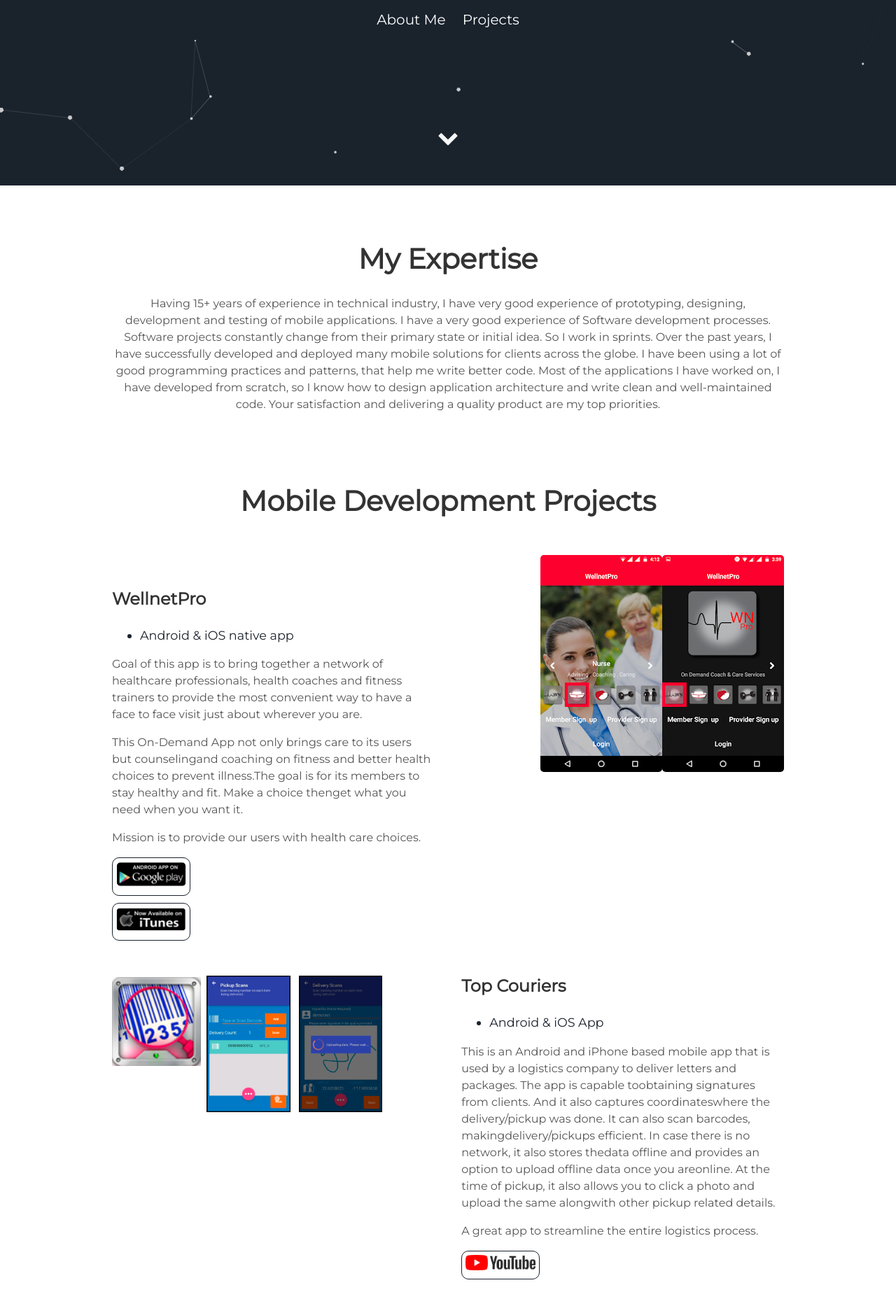
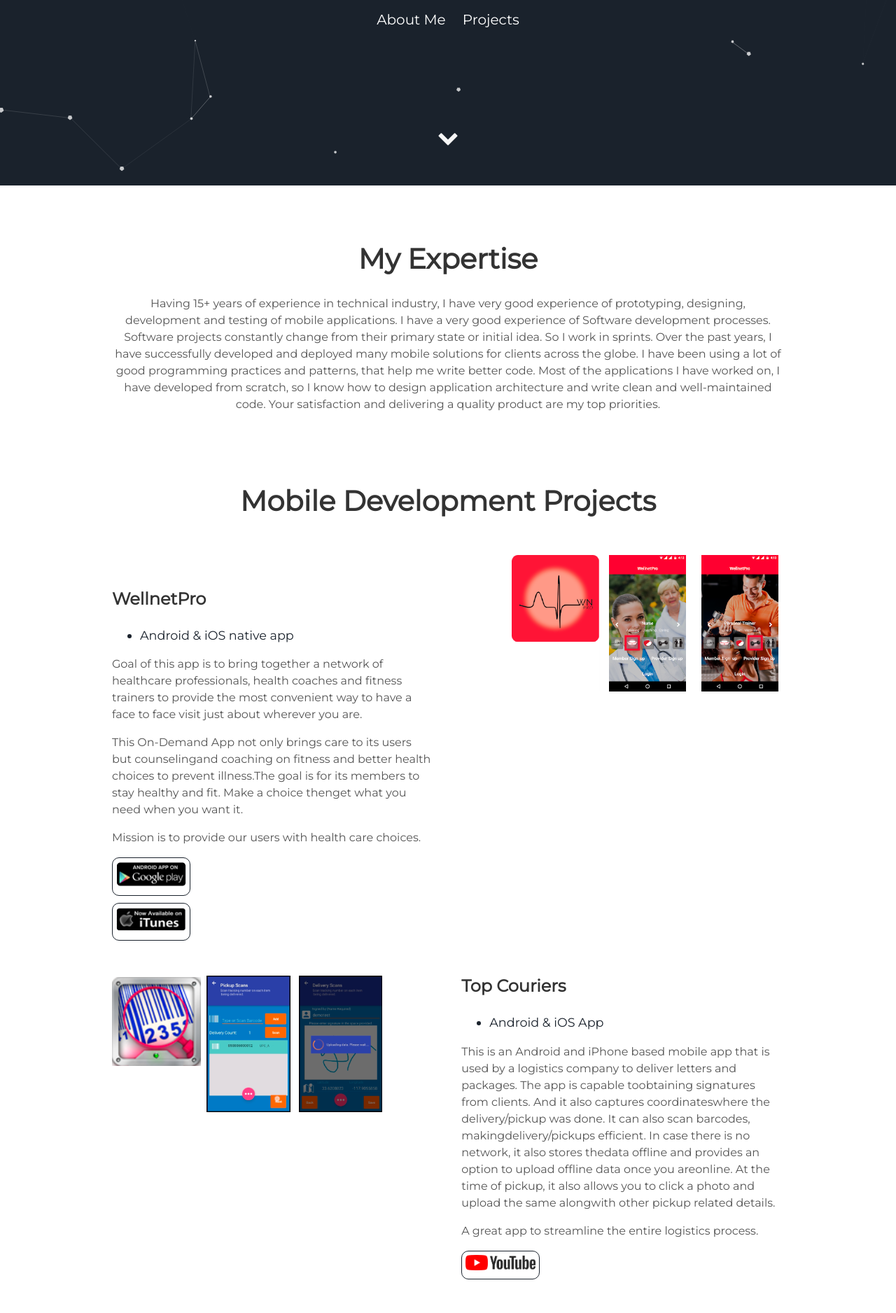
Before and after one commit to samzdroid/samzdroid.github.io, a Jekyll site: the page built from index.html, in a window 1280 px wide. Shown: the part 635-2511 px from the top of the page at 70% size. Built offline with Jekyll 4.4.1, drawn with Linux system fonts in a browser that asks for light colours.

Commit message:
updated wellnetpro project image

```diff
--- a/_includes/projects.html
+++ b/_includes/projects.html
@@ -3,8 +3,7 @@
 </div>
 <div class="user-projects">
   <div class="images-right">
-    <img alt="mountains" src="{{ "/assets/img/wellnetpro/screen1.png" | prepend: site.baseurl }}" />
-    <img alt="mountains" src="{{ "/assets/img/wellnetpro/screen2.png" | prepend: site.baseurl }}" />
+    <img alt="mountains" src="{{ "/assets/img/wellnetpro/screens.png" | prepend: site.baseurl }}" />
   </div>
   <div class="contents">
     <h3> WellnetPro </h3>
```
Also changed, not shown: assets/img/wellnetpro/screens.png (added).
